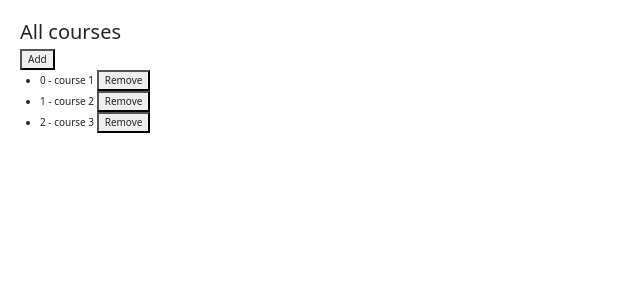
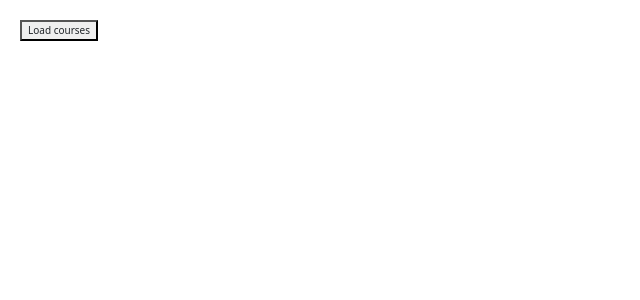
Before and after one commit to Eddie901/angular-hello-world, an Angular app: page / in a window 1280 px wide. Shown: the top 300 px of the page, without its empty margins (0-640 px from the left). Built offline with nearby package versions, Linux system fonts and the light colour scheme.

Commit message:
Using trackBy for ngFor

```diff
--- a/src/app/app.component.html
+++ b/src/app/app.component.html
@@ -1,13 +1,9 @@
 
-<h2>
-All courses
-</h2>
-<button (click)="onAdd()">Add</button>
+<button (click)="loadCourses()">Load courses</button>
 <div>
   <ul>
-    <li *ngFor="let course of courses; index as i;">
+    <li *ngFor="let course of courses; index as i; trackBy: trackCourse">
        {{ i }} - {{ course.name }}
-      <button (click)="onRemove(course)">Remove</button>
     </li>
   </ul>
 </div>
--- a/src/app/app.component.ts
+++ b/src/app/app.component.ts
@@ -6,18 +6,17 @@
   styleUrls: ['./app.component.scss']
 })
 export class AppComponent {
-  courses = [
-    {id: 1, name: "course 1 "},
-    {id: 2, name: "course 2 "},
-    {id: 3, name: "course 3 "}
-  ]
+  courses: any;
 
-  onAdd() {
-    this.courses.push({id: 4, name: "course 4"})
+  loadCourses() {
+    this.courses = [
+      {id: 1, name: "course 1 "},
+      {id: 2, name: "course 2 "},
+      {id: 3, name: "course 3 "}
+    ]
   }
 
-  onRemove(course: any) {
-    let index = this.courses.indexOf(course);
-    this.courses.splice(index, 1);
+  trackCourse(index: any, course: any) {
+    return course ? course.id : undefined;
   }
 }
```
